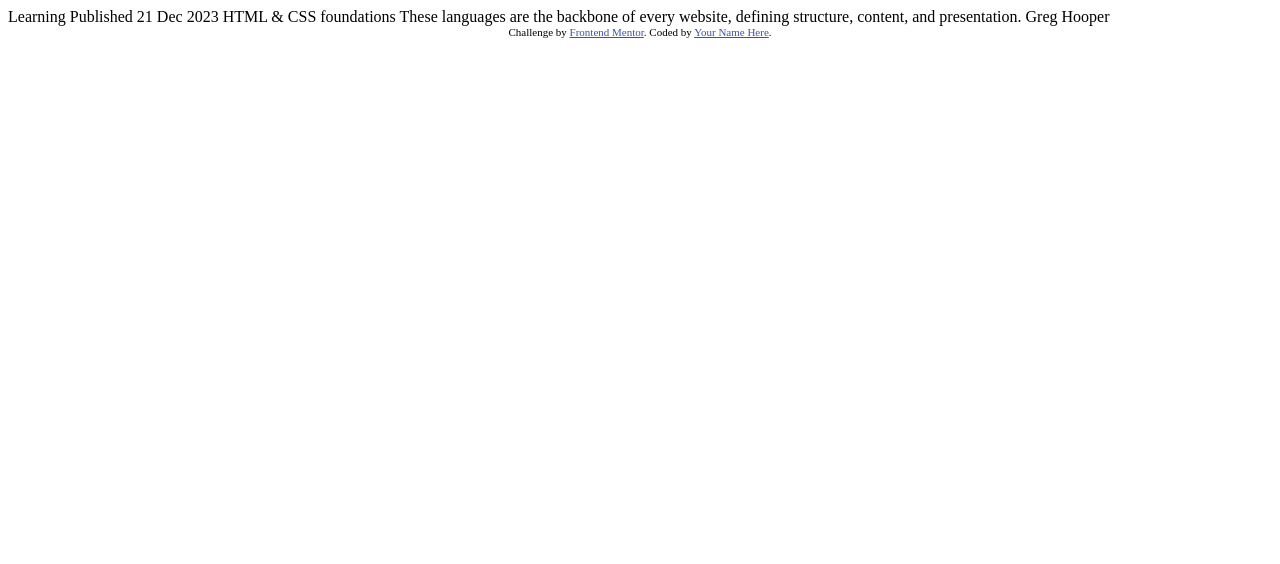
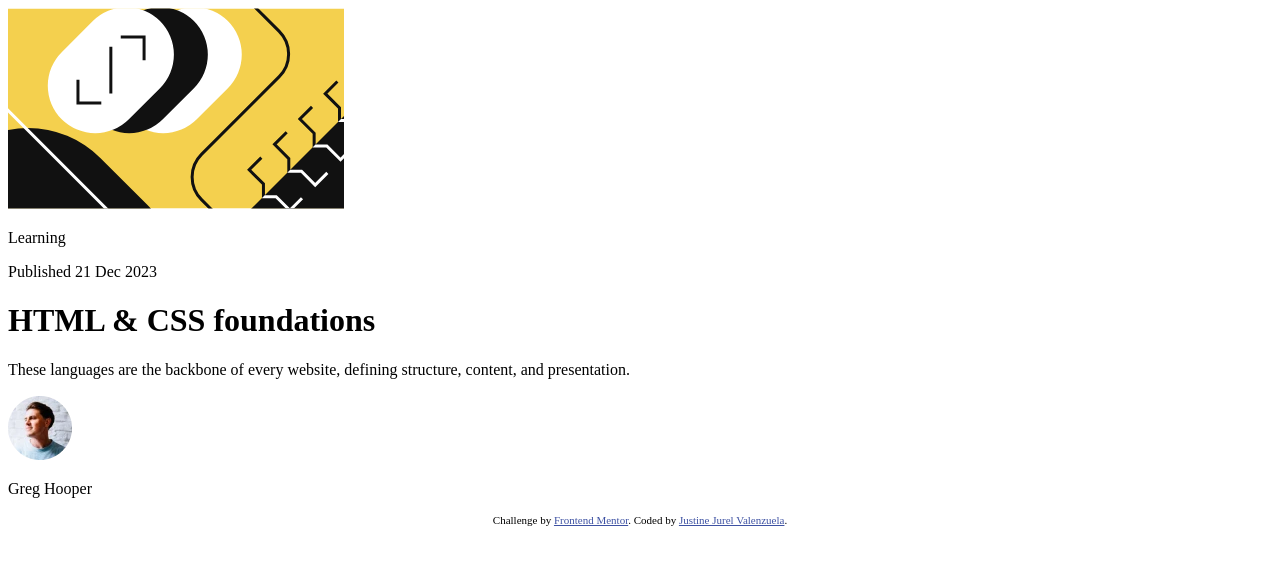
Before and after one commit to valenzuelajustinejurel/frontend-mentor-challenges, a plain HTML site: page blog-preview-card/index.html in a window 1280 px wide. Drawn offline with Linux system fonts and the light colour scheme.

Commit message:
add html structure

```diff
--- a/blog-preview-card/index.html
+++ b/blog-preview-card/index.html
@@ -1,34 +1,54 @@
-<!DOCTYPE html>
+<!doctype html>
 <html lang="en">
   <head>
-  <meta charset="UTF-8">
-  <meta name="viewport" content="width=device-width, initial-scale=1.0"> <!-- displays site properly based on user's device -->
+    <meta charset="UTF-8" />
+    <meta name="viewport" content="width=device-width, initial-scale=1.0" />
+    <!-- displays site properly based on user's device -->
 
-  <link rel="icon" type="image/png" sizes="32x32" href="./assets/images/favicon-32x32.png">
-
+    <link
+      rel="icon"
+      type="image/png"
+      sizes="32x32"
+      href="./assets/images/favicon-32x32.png"
+    />
+    <link rel="stylesheet" href="style.css" />
     <title>Frontend Mentor | Blog preview card</title>
 
     <!-- Feel free to remove these styles or customise in your own stylesheet 👍 -->
     <style>
-    .attribution { font-size: 0.6875rem; text-align: center; }
-    .attribution a { color: hsl(228, 45%, 44%); }
+      .attribution {
+        font-size: 0.6875rem;
+        text-align: center;
+      }
+      .attribution a {
+        color: hsl(228, 45%, 44%);
+      }
     </style>
   </head>
   <body>
+    <div class="card">
+      <img src="./assets/images/illustration-article.svg" alt="" />
+      <p>Learning</p>
+      <p>Published 21 Dec 2023</p>
+      <h1>HTML & CSS foundations</h1>
+      <p>
+        These languages are the backbone of every website, defining structure,
+        content, and presentation.
+      </p>
 
-  Learning
-
-  Published 21 Dec 2023
-
-  HTML & CSS foundations
-
-  These languages are the backbone of every website, defining structure, content, and presentation.
-
-  Greg Hooper
+      <div class="card--author-wrapper">
+        <img src="./assets/images/image-avatar.webp" alt="" />
+        <p>Greg Hooper</p>
+      </div>
+    </div>
 
     <footer class="attribution">
-    Challenge by <a href="https://www.frontendmentor.io?ref=challenge">Frontend Mentor</a>.
-    Coded by <a href="#">Your Name Here</a>.
+      Challenge by
+      <a href="https://www.frontendmentor.io?ref=challenge">Frontend Mentor</a>.
+      Coded by
+      <a href="https://www.frontendmentor.io/profile/valenzuelajustinejurel"
+        >Justine Jurel Valenzuela</a
+      >.
     </footer>
   </body>
 </html>
```
Also changed, not shown: blog-preview-card/style.css (added). Lines whose indentation alone changed are shown as unchanged.
